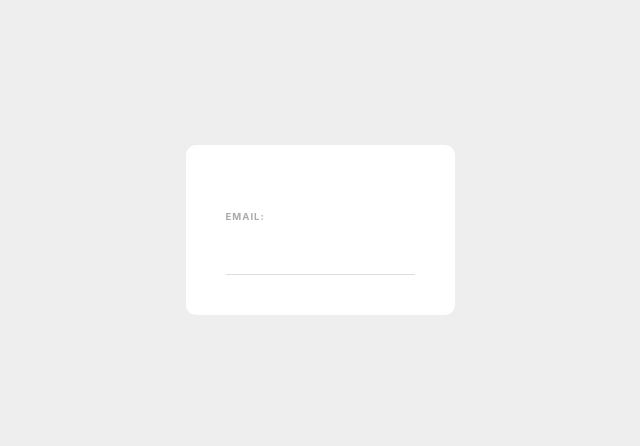
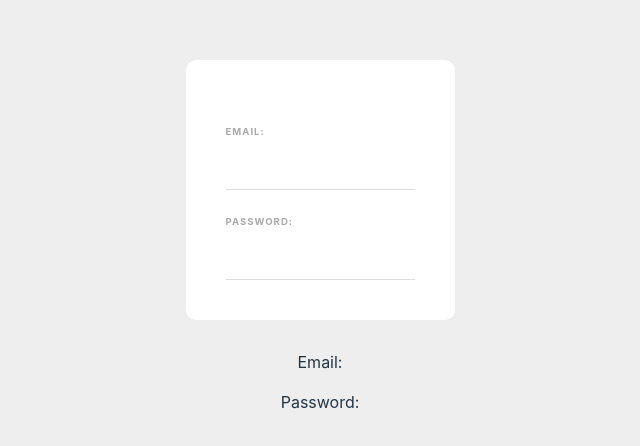
Before and after one commit to desoga10/learning-vue-form, a Vue app: page / in a window 1280 px wide. Shown: the part 170-616 px from the top of the page, without its empty margins (320-960 px from the left). Built offline with nearby package versions, Linux system fonts and the light colour scheme.

Commit message:
v-model two way data binding

```diff
--- a/src/components/SignupForm.vue
+++ b/src/components/SignupForm.vue
@@ -1,15 +1,25 @@
 <template lang="">
   <form>
 <label >Email:</label>
-<input type="email" required>
+<input v-model="email" type="email" required>
+<label >Password:</label>
+<input v-model="password" type="password" required>
   </form>
+  <p>Email: {{email}}</p>
+  <p>Password: {{password}}</p>
 </template>
 <script>
 export default {
 
+  data() {
+    return {
+      email: '',
+      password: ''
+    }
+  }
 }
 </script>
-<style >
+<style>
 form {
   max-width: 420px;
   margin: 30px auto;
@@ -28,10 +38,11 @@
   letter-spacing: 1px;
   font-weight: bold;
 }
-input{
+
+input {
   display: block;
   padding: 10px 6px;
-  width:100%;
+  width: 100%;
   box-sizing: border-box;
   border: none;
   border-bottom: 1px solid #ddd;
```
